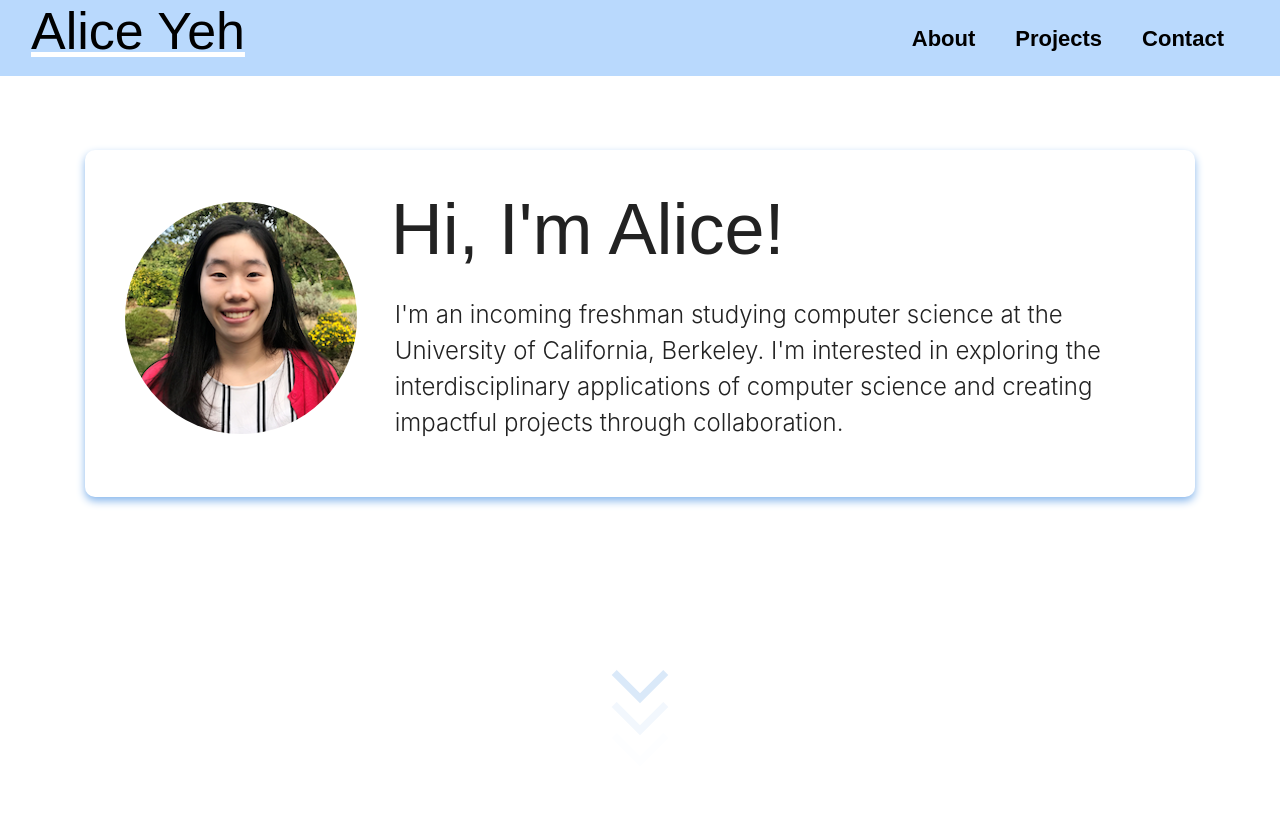
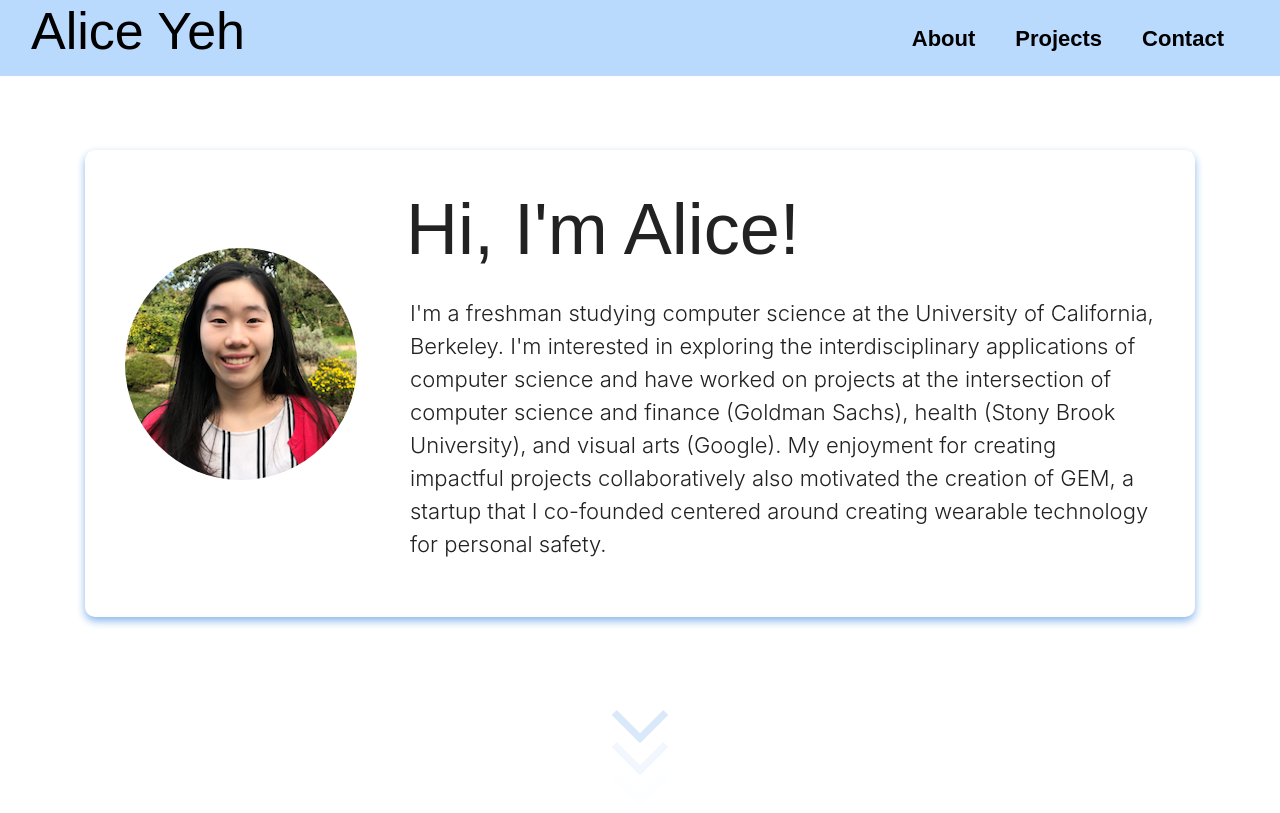
Before and after one commit to AliceYeh12/AliceYeh12.github.io, a Jekyll site: the page built from index.html, in a window 1280 px wide and 900 px high. Shown: the top 813 px of the window. Built offline with Jekyll 4.4.1, drawn with Linux system fonts in a browser that asks for light colours; nearby versions of some CDN libraries; some web fonts are replaced; some of the changed text lies outside the part shown.

Commit message:
Update info

```diff
--- a/css/styles.css
+++ b/css/styles.css
@@ -42,8 +42,6 @@ nav ul li, footer ul li {
     color: black;
     font-size: 52px;
     font-weight: normal;
-    text-decoration: underline;
-    text-decoration-color: white;
 }
 
 .fix-scroll {
@@ -85,24 +83,21 @@ footer {
     margin-bottom: 50px;
     padding: 40px;
     padding-top: 0px;
-    padding-right: 20px;
     box-shadow: 0 4px 8px 0 rgb(136, 183, 236);
     border-radius: 10px;
 }
 
+.flex-container {
+    display: flex;
+    align-items: center;
+}
+
 .photo {
-    margin-left: 0px;
-    margin-top: 52px;
-    float: left;
+    margin-right: 30px;
 }
 
 #me {
     border-radius: 120px;
-}
-
-.blurb {
-    width: 76.5%;
-    float: right;
 }
 
 .display-3 {
@@ -113,11 +108,11 @@ footer {
 
 .lead {
     margin-left: 23px;
-    font-size: 24px;
+    font-size: 22px;
 }
 
 .arrow{
-    margin-top: 230px;
+    margin-top: 270px;
     position: absolute;
     top: 50%;
     left: 50%;
--- a/index.html
+++ b/index.html
@@ -4,13 +4,17 @@ title: Alice Yeh
 ---
 <div class="beginning-screen">
     <div class="homepage-info">
-        <div class="photo">
-            <img id="me" src="/assets/me.png">
-        </div>
-        <div class="blurb" class="jumbotron">
-            <h1 class="display-3">Hi, I'm Alice!</h1>
-            <p class="lead">I'm an incoming freshman studying computer science at the University of California, Berkeley. I'm interested in exploring the interdisciplinary
-                applications of computer science and creating impactful projects through collaboration.</p>
+        <div class="flex-container">
+            <div class="photo">
+                <img id="me" src="/assets/me.png">
+            </div>
+            <div class="blurb" class="jumbotron">
+                <h1 class="display-3">Hi, I'm Alice!</h1>
+                <p class="lead">I'm a freshman studying computer science at the University of California, Berkeley. I'm interested in exploring the
+                    interdisciplinary applications of computer science and have worked on
+                    projects at the intersection of computer science and finance (Goldman Sachs), health (Stony Brook University), and visual arts (Google). My enjoyment for creating impactful projects collaboratively
+                    also motivated the creation of GEM, a startup that I co-founded centered around creating wearable technology for personal safety.</p>
+            </div>
         </div>
     </div>
 
@@ -27,8 +31,8 @@ title: Alice Yeh
         <div class="section1">
             <h1 class="section-header">&#128029 Currently, I'm...</h1>
             <ul id="current">
-                <li class="current-items">Developing the technology behind my startup <a class="current-items" href="#gem-proj">GEM</a>, which was 1 of 24 projects out of 500 to be accepted to the <a class="current-items" href="https://builders.mozilla.community/" target="_blank">Mozilla Fix-the-Internet Spring MVP Lab</a></li>
-                <li class="current-items">Working as a Fintech Focus Fellow at Upperline Code in the Goldman Sachs cohort and as a CSSI student at Google</li>
+                <li class="current-items">Working on my startup <a class="current-items" href="#gem-proj">GEM</a>, which was 1 of 24 projects out of 500 to be accepted to the <a class="current-items" href="https://builders.mozilla.community/" target="_blank">Mozilla Fix-the-Internet Spring MVP Lab</a></li>
+                <li class="current-items">Participating in the <a class="current-items" href="https://aforezt1.landen.co/" target="_blank">Afore Zero-to-1 Program</a> for early stage founders</li>
                 <li class="current-items">Attending <em>virtual</em> tech conferences, hackathons, and workshops</li>
                 <li class="current-items">Playing a ton of tabletop games!</li>
             </ul>
@@ -36,11 +40,12 @@ title: Alice Yeh
         <div class="section2">
             <h1 class="section-header">&#127793 In the past, I've...</h1>
             <ul id="current">
+                <li class="current-items">Worked as a Fintech Focus Fellow at Goldman Sachs and Upperline Code and as a CSSI student at Google (Summer 2020)</li>
                 <li class="current-items">Developed software tools and maintained the backend and article management system for the Young Scientists Journal (2020)</li>
                 <li class="current-items">Worked as a <a class="current-items" href="https://www.stonybrook.edu/commcms/simons/simonsfellows/index.php#2019" target="_blank">Simons Research Fellow</a>, performing research regarding sequencing limitations in long-read nanopore sequencing (Summer 2019)</li>
                 <li class="current-items">Created an original kickboxing and self defense program at my local library to guide children to develop healthier habits and build self confidence (2018 - 2020)</li>
             </ul>
-            <p class="current-items last-update">Last updated: 7/4/2020</a></p>
+            <p class="current-items last-update">Last updated: 9/3/2020</a></p>
         </div>
     </div>
     <!-- <div class="section2">
@@ -58,6 +63,8 @@ title: Alice Yeh
                 <h3 class="proj-title">GEM</h3>
                 <h5 class="proj-subtitle">Co-Founder & CTO || March 2020 - Present</h5>
                 <p class="proj-text">Created GEM Safety, an iOS and watch app (currently launched for closed beta testing on Apple's TestFlight), with the goal of improving the process of calling for help and making safety more accessible. Our project was one of 24 teams selected from 500 to be apart of Mozilla's Spring Fix-The-Internet MVP Lab.</p>
+                <a href="https://www.linkedin.com/company/gemsafety/" class="card-link" target="_blank">GEM's LinkedIn Page</a>
+                <a href="https://builders.mozilla.community/" class="card-link" target="_blank">Mozilla Fix-the-Internet MVP Lab (Spring Cohort)</a>
                 <a href="https://gemsafety.tech/" class="card-link" target="_blank">Website</a>
             </div>
         </div>
```
